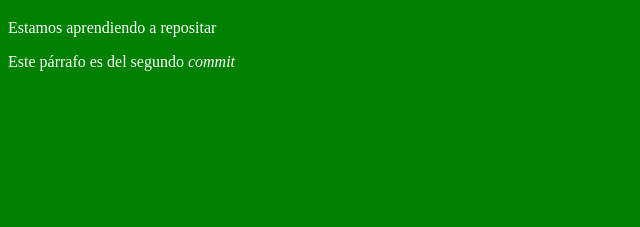
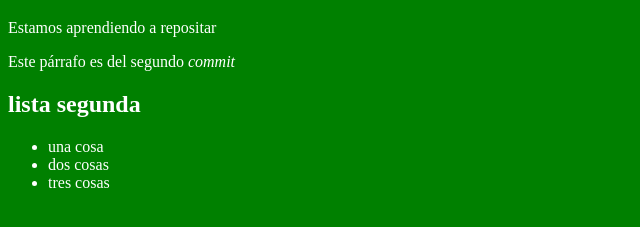
Before and after one commit to galismedac/daw, a plain HTML site: page index.html in a window 1280 px wide. Shown: the part 61-288 px from the top of the page, without its empty margins (0-640 px from the left). Drawn offline with Linux system fonts and the light colour scheme.

Commit message:
lista segunda

```diff
--- a/index.html
+++ b/index.html
@@ -12,5 +12,26 @@
 	</h1>
 	<p>Estamos aprendiendo a repositar</p>
 	<p>Este párrafo es del segundo <i>commit</i></p>
+
+
+
+
+
+
+
+
+
+
+
+
+	<!-- espacio reservado a la rama estilos -->
+<h2>lista segunda</h2>
+<ul>
+	<li>una cosa</li>
+	<li>dos cosas</li>
+	<li>tres cosas</li>
+</ul>
+
+
 </body>
 </html>
```
